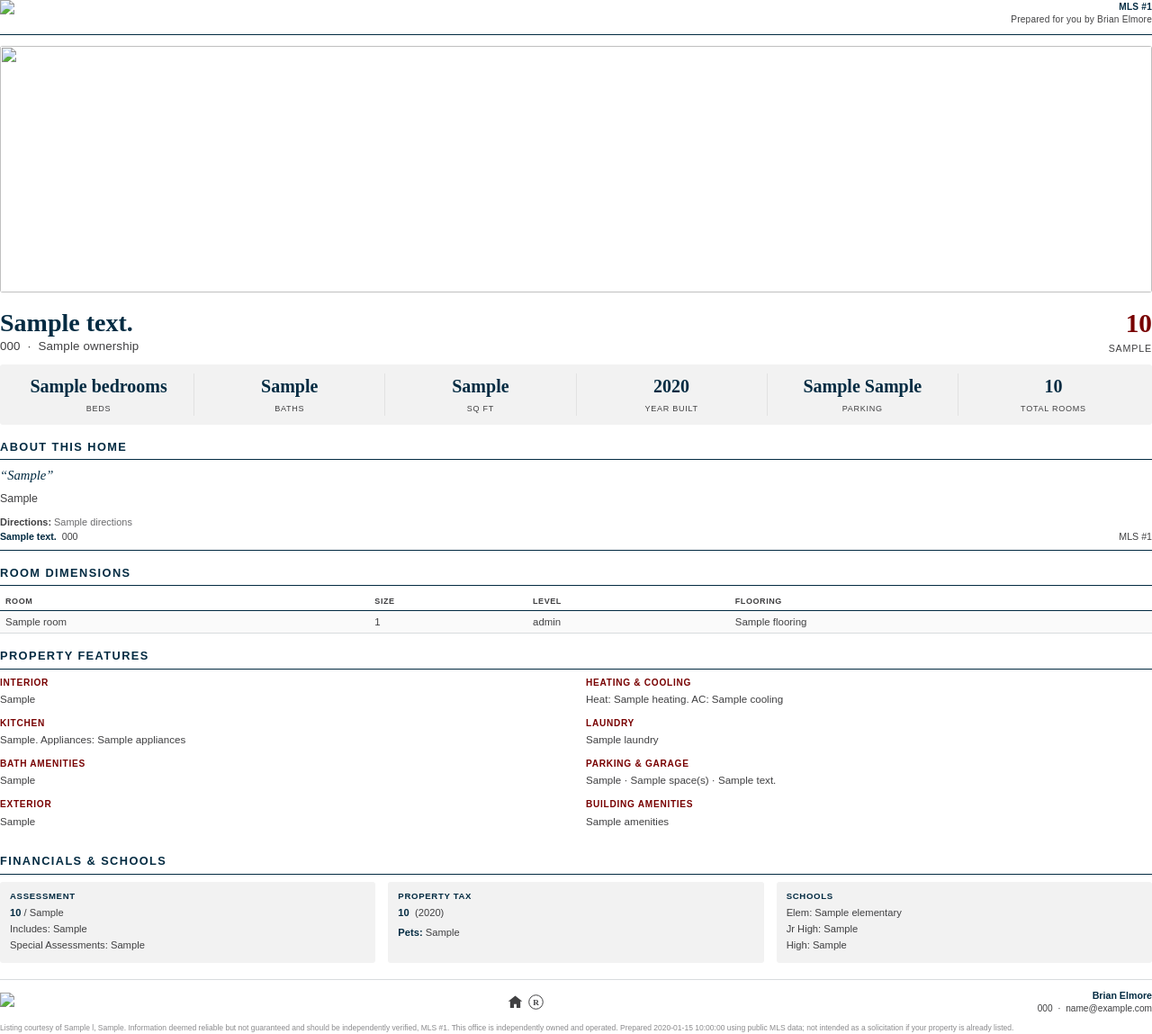
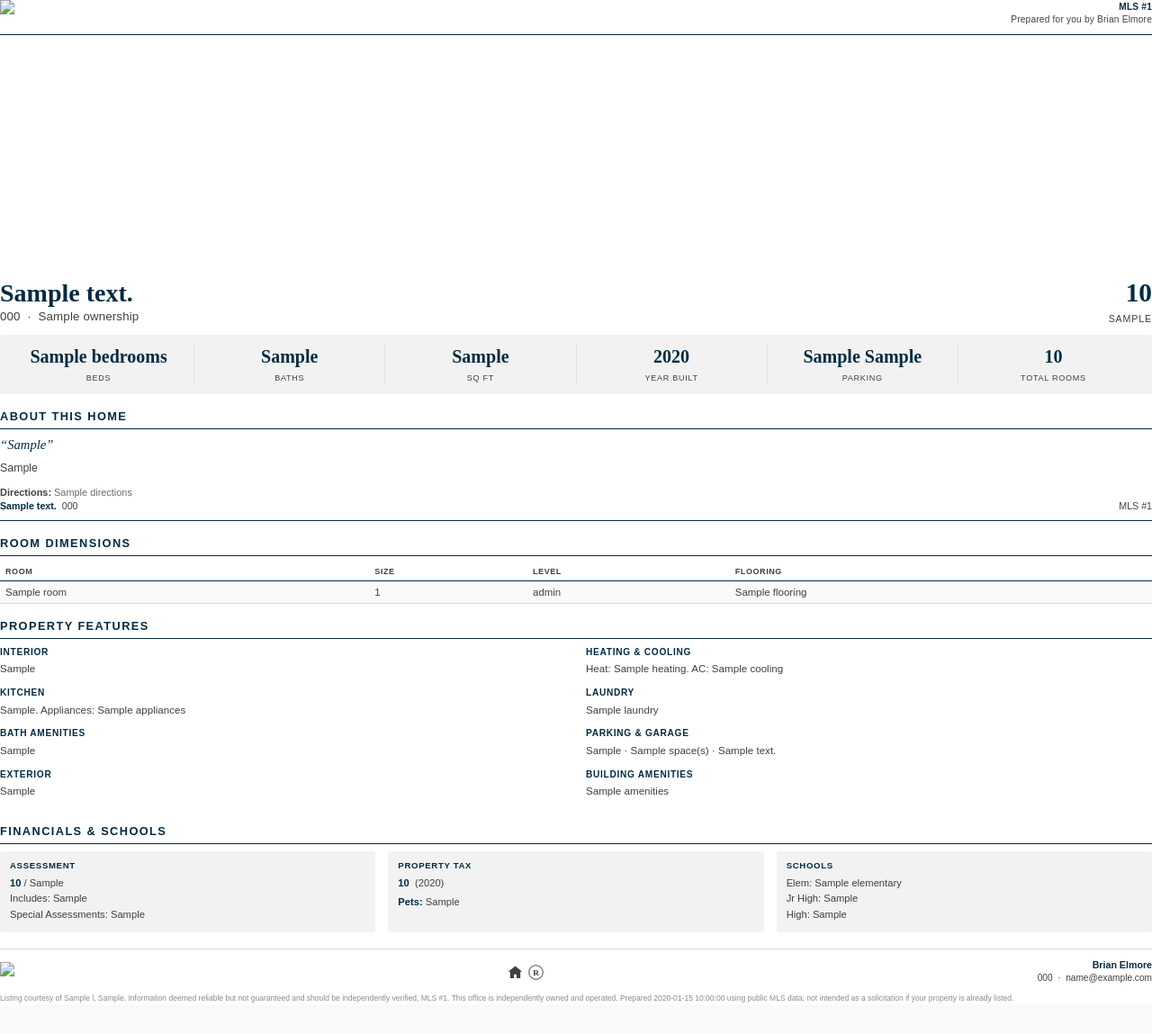
Before and after one commit to brianelmorehomes/jlg-listing-flyer, a Flask app: template templates/flyer.html in a window 1280 px wide. Shown: the whole page at 90% size. After the commit the page ends 1114 px from the top, so only its background shows below. Run offline with Flask 3, Linux system fonts and the light colour scheme; the template is opened without the code that fills it: most values are stand-ins (such as "Sample title", 1, 10 or a date in 2020).

Commit message:
Fix hero photo stretching and swap red for navy on print-critical elements

```diff
--- a/templates/flyer.html
+++ b/templates/flyer.html
@@ -74,8 +74,10 @@
 .hero-wrap { position: relative; margin-bottom: 14px; }
 .hero-photo {
   width: 100%;
-  height: 2.85in;
-  object-fit: cover;
+  height: 2.5in;
+  background-repeat: no-repeat;
+  background-position: center center;
+  background-size: cover;
   display: block;
   border-radius: 3px;
 }
@@ -83,7 +85,7 @@
   position: absolute;
   top: 12px;
   left: 12px;
-  background: var(--ruge);
+  background: var(--broker-blue);
   color: white;
   font-family: 'Work Sans', sans-serif;
   font-weight: 700;
@@ -121,7 +123,7 @@
 .address-block .price .amt {
   font-size: 22pt;
   font-weight: 700;
-  color: var(--ruge);
+  color: var(--broker-blue);
   font-family: 'Playfair Display', serif;
 }
 .address-block .price .type {
@@ -243,7 +245,7 @@
   font-weight: 700;
   text-transform: uppercase;
   letter-spacing: 0.07em;
-  color: var(--ruge);
+  color: var(--broker-blue);
   margin-bottom: 3px;
 }
 .feature-group .g-body {
@@ -311,7 +313,7 @@
 
 <div class="hero-wrap">
   {% if photo_path %}
-  <img class="hero-photo" src="file://{{ photo_path }}">
+  <div class="hero-photo" style="background-image: url('file://{{ photo_path }}');"></div>
   {% endif %}
   {% if l.status %}<div class="status-badge">{{ status_label }}</div>{% endif %}
 </div>
```
